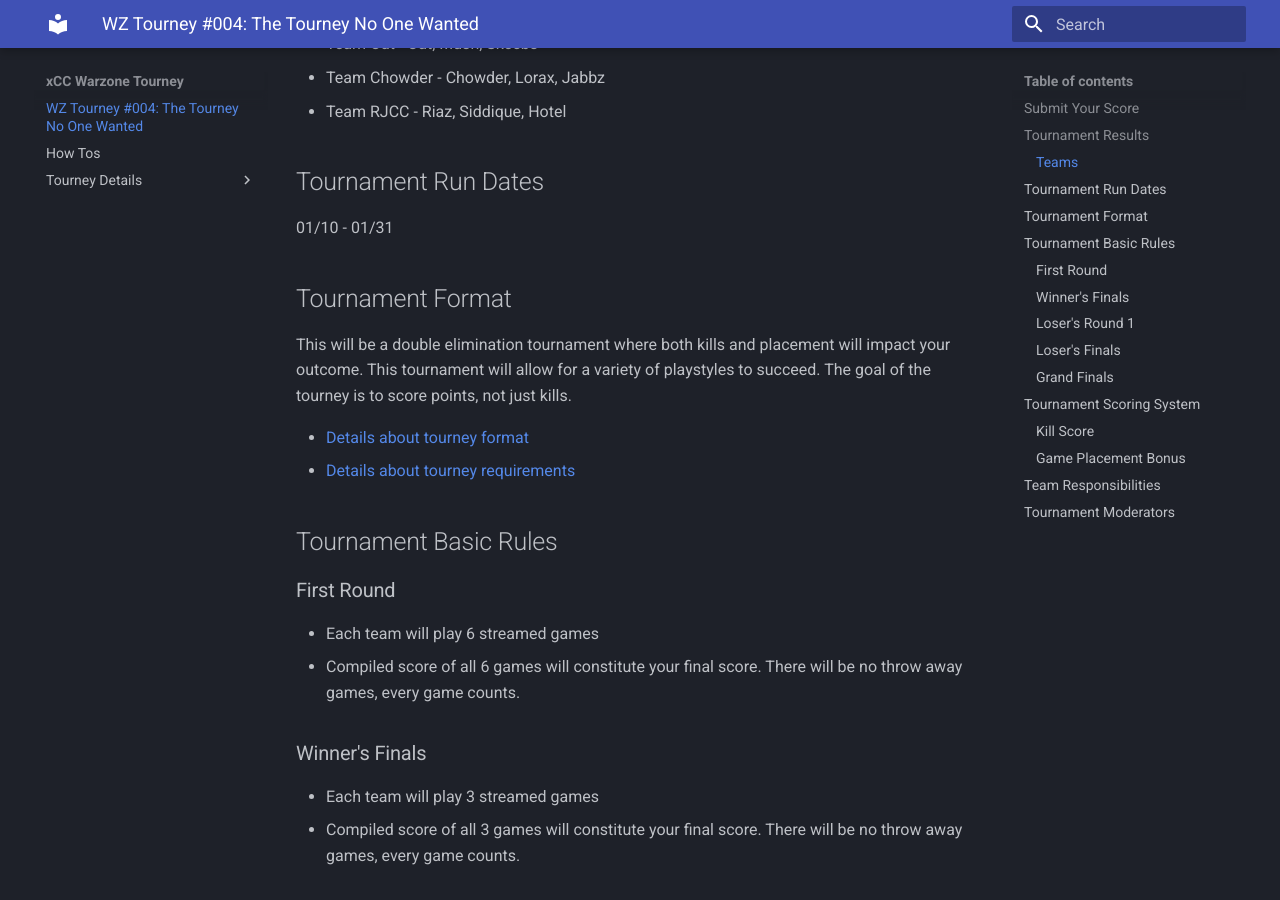
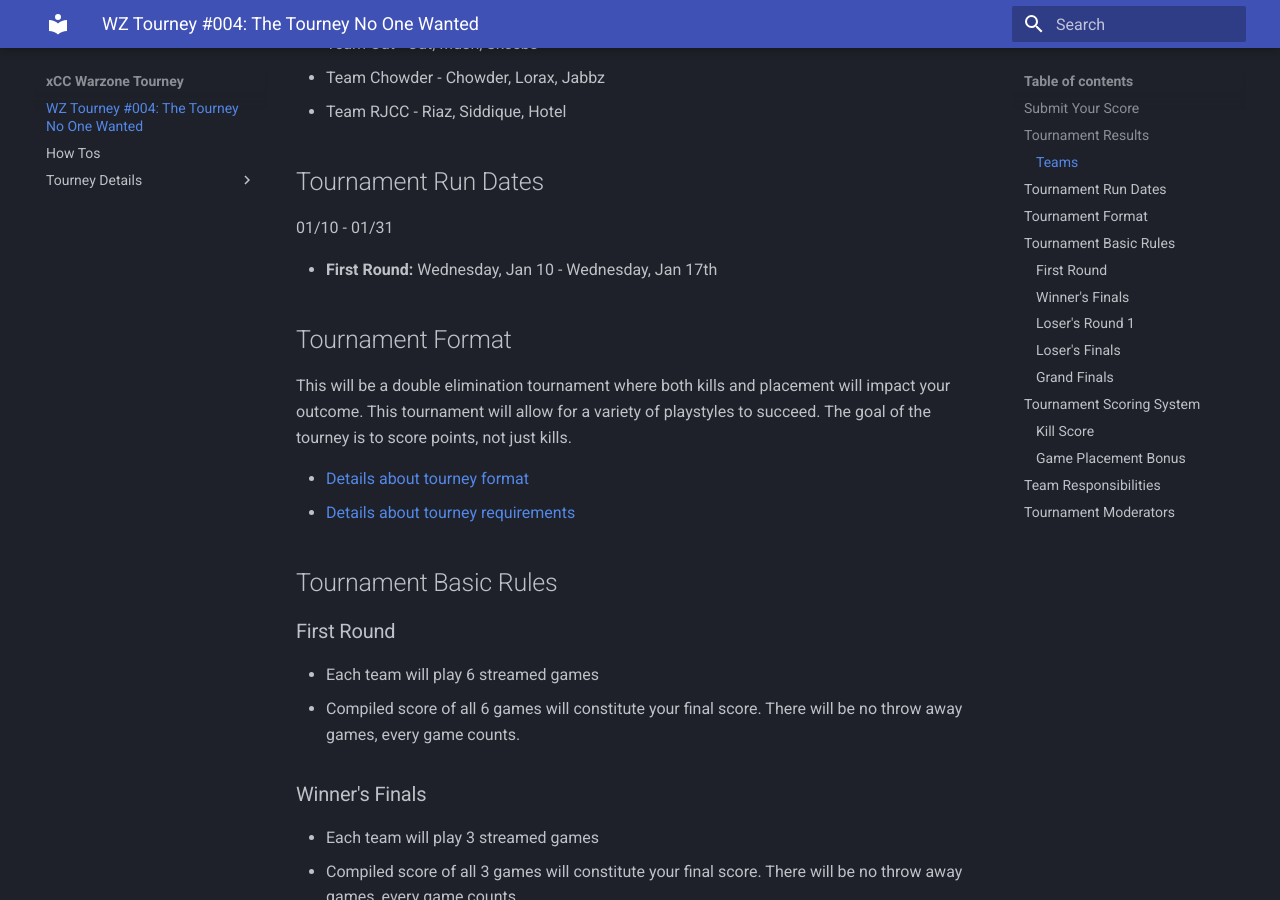
Before and after one commit to WZTourney/wztourney.github.io, an MkDocs documentation site: the page built from docs/index.md, in a window 1280 px wide and 900 px high, scrolled down 985 px. Built offline with MkDocs 1.6.1 and Material for MkDocs 9.7.7, drawn with Linux system fonts in a browser that asks for light colours.

Commit message:
Update index.md

```diff
--- a/docs/index.md
+++ b/docs/index.md
@@ -18,6 +18,8 @@
 ## Tournament Run Dates
 
 01/10 - 01/31
+
+- **First Round:** Wednesday, Jan 10 - Wednesday, Jan 17th
 
 ## Tournament Format
 
```
